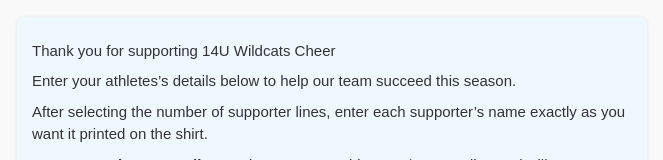
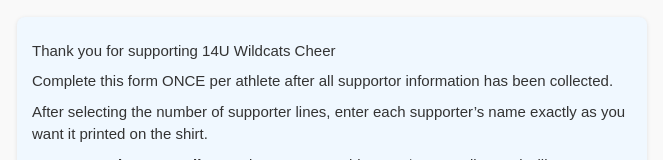
Before and after one commit to anthonylisacki-ship-it/tvhs, a website: page index.html in a window 1280 px wide. Shown: the part 228-388 px from the top of the page, without its empty margins (308-971 px from the left). Drawn offline with Linux system fonts and the light colour scheme.

Commit message:
Update index.html

```diff
--- a/index.html
+++ b/index.html
@@ -36,7 +36,7 @@
 
 <div class="instructions">
   <p>Thank you for supporting 14U Wildcats Cheer</p>
-  <p>Enter your athletes’s details below to help our team succeed this season.</p>
+  <p>Complete this form ONCE per athlete after all supportor information has been collected.</p>
   <p>After selecting the number of supporter lines, enter each supporter’s name exactly as you want it printed on the shirt.</p>
   <p><strong>Want to go the extra mile?</strong> Business sponsorships are $200 per line and will appear on the player’s team shirts.</p>
   <p>Click Submit to go to Venmo—the total is calculated automatically.</p>
```
